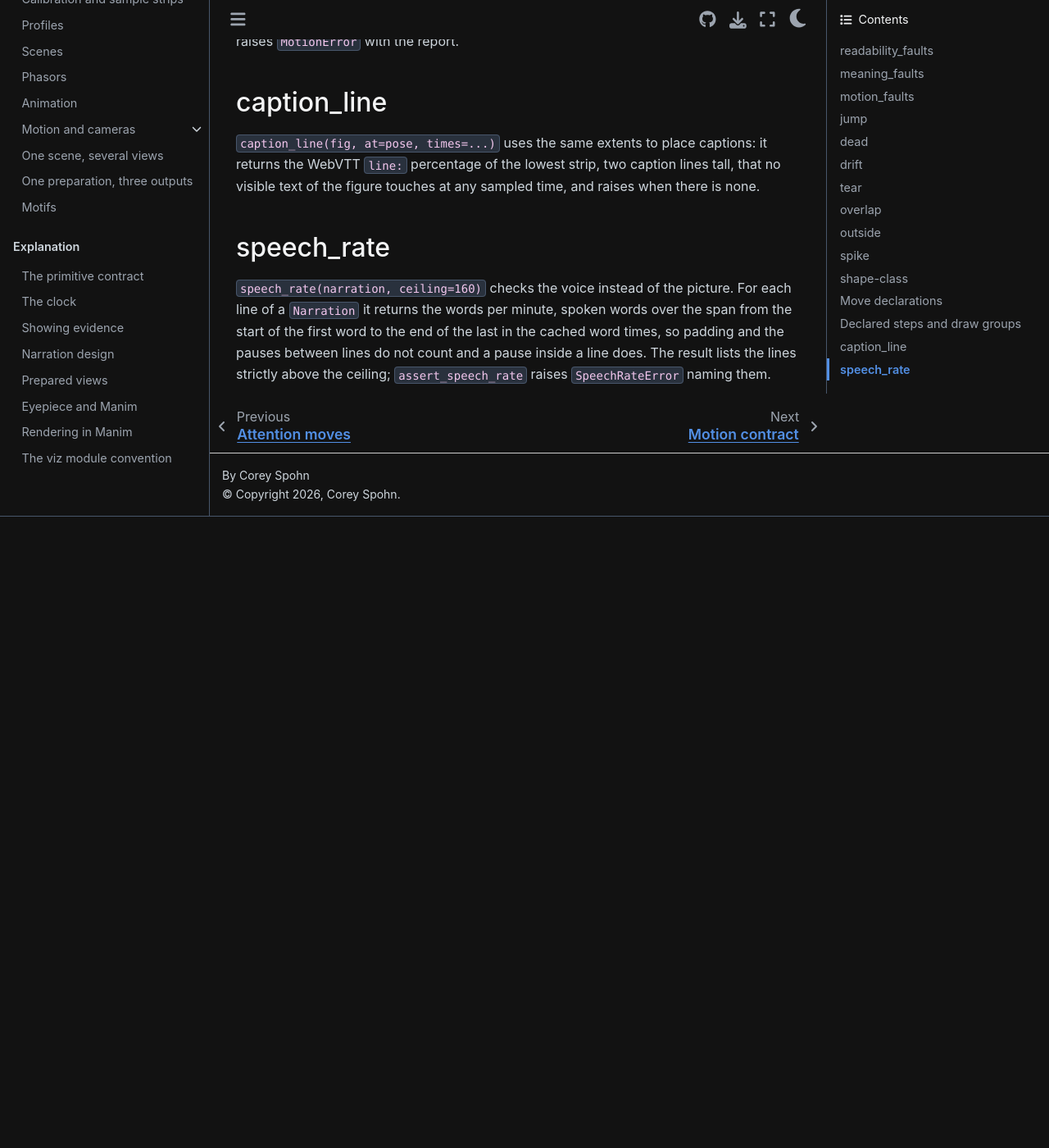
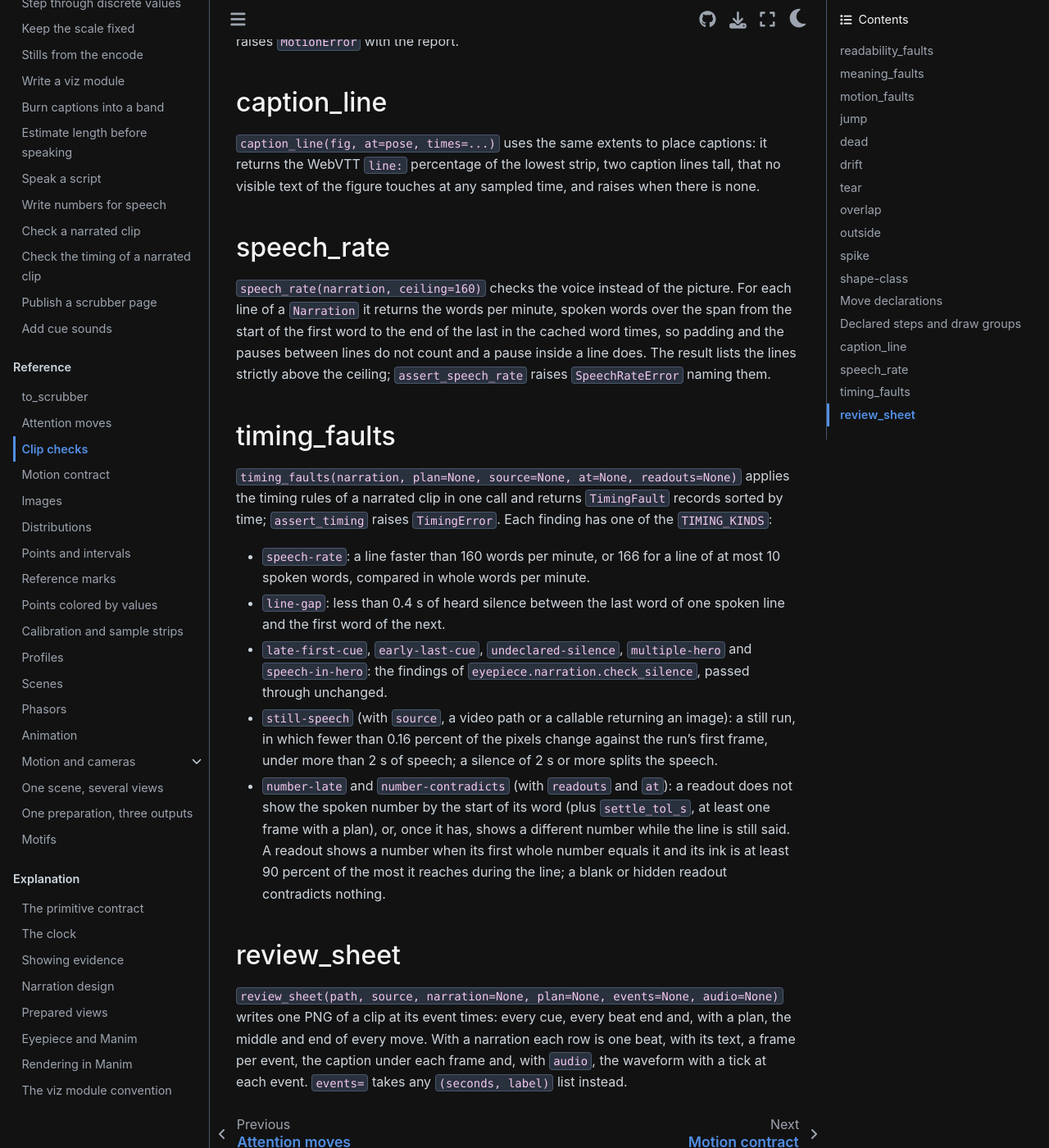
Before and after one commit to CoreySpohn/eyepiece, a Sphinx documentation site: the page built from docs/reference/clip-checks.md, in a window 1280 px wide and 1400 px high, scrolled down 3696 px. Shown: the whole window at 82% size. Built offline with Sphinx 7.4.7 and the Sphinx Book theme 1.1.4, drawn with Linux system fonts in a browser that asks for light colours; pages that are not in the unit, such as notebooks, are missing from menus; before the commit the page ends 4326 px from its top, so only the background shows below that; some of the changed text lies outside the part shown.

Commit message:
docs: clip-checks entries for timing_faults and review_sheet

```diff
--- a/docs/reference/clip-checks.md
+++ b/docs/reference/clip-checks.md
@@ -1,6 +1,6 @@
 # Clip checks
 
-This page lists the readability, meaning, motion, caption, and speech checks in
+This page lists the readability, meaning, motion, caption, speech and timing checks in
 `eyepiece.testing`. See {doc}`../explanation/clock` for the reasoning.
 
 ## readability_faults
@@ -165,3 +165,39 @@ over the span from the start of the first word to the end of the last in the
 cached word times, so padding and the pauses between lines do not count and a
 pause inside a line does. The result lists the lines strictly above the
 ceiling; `assert_speech_rate` raises `SpeechRateError` naming them.
+
+## timing_faults
+
+`timing_faults(narration, plan=None, source=None, at=None, readouts=None)`
+applies the timing rules of a narrated clip in one call and returns
+`TimingFault` records sorted by time; `assert_timing` raises `TimingError`.
+Each finding has one of the `TIMING_KINDS`:
+
+- `speech-rate`: a line faster than 160 words per minute, or 166 for a line of
+  at most 10 spoken words, compared in whole words per minute.
+- `line-gap`: less than 0.4 s of heard silence between the last word of one
+  spoken line and the first word of the next.
+- `late-first-cue`, `early-last-cue`, `undeclared-silence`, `multiple-hero`
+  and `speech-in-hero`: the findings of `eyepiece.narration.check_silence`,
+  passed through unchanged.
+- `still-speech` (with `source`, a video path or a callable returning an
+  image): a still run, in which fewer than 0.16 percent of the pixels change
+  against the run's first frame, under more than 2 s of speech; a silence of
+  2 s or more splits the speech.
+- `number-late` and `number-contradicts` (with `readouts` and `at`): a readout
+  does not show the spoken number by the start of its word (plus
+  `settle_tol_s`, at least one frame with a plan), or, once it has, shows a
+  different number while the line is still said. A readout shows a number when
+  its first whole number equals it and its ink is at least 90 percent of the
+  most it reaches during the line; a blank or hidden readout contradicts
+  nothing.
+
+## review_sheet
+
+`review_sheet(path, source, narration=None, plan=None, events=None,
+audio=None)` writes one PNG of a clip at its event times: every cue, every beat
+end and, with a plan, the middle and end of every move. With a narration each
+row is one beat,
+with its text, a frame per event, the caption under each frame and, with
+`audio`, the waveform with a tick at each event. `events=` takes any
+`(seconds, label)` list instead.
```
